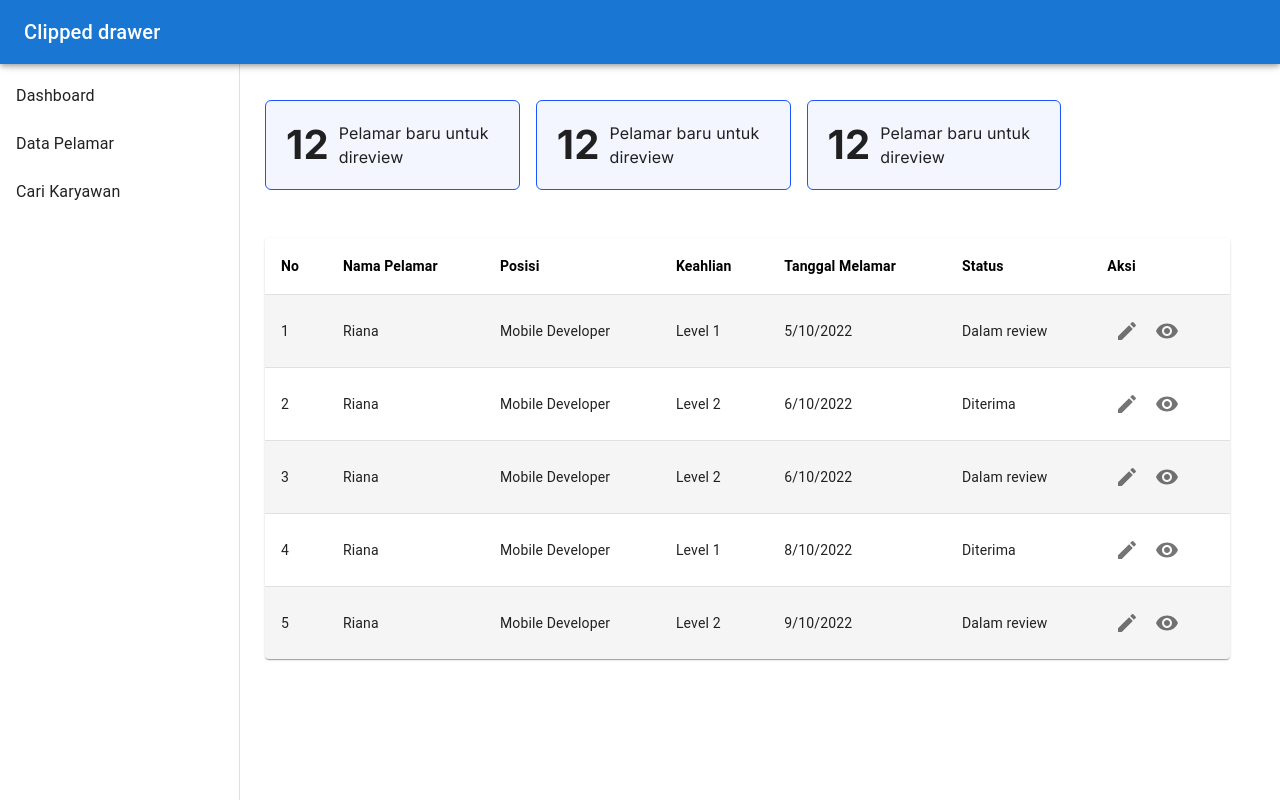
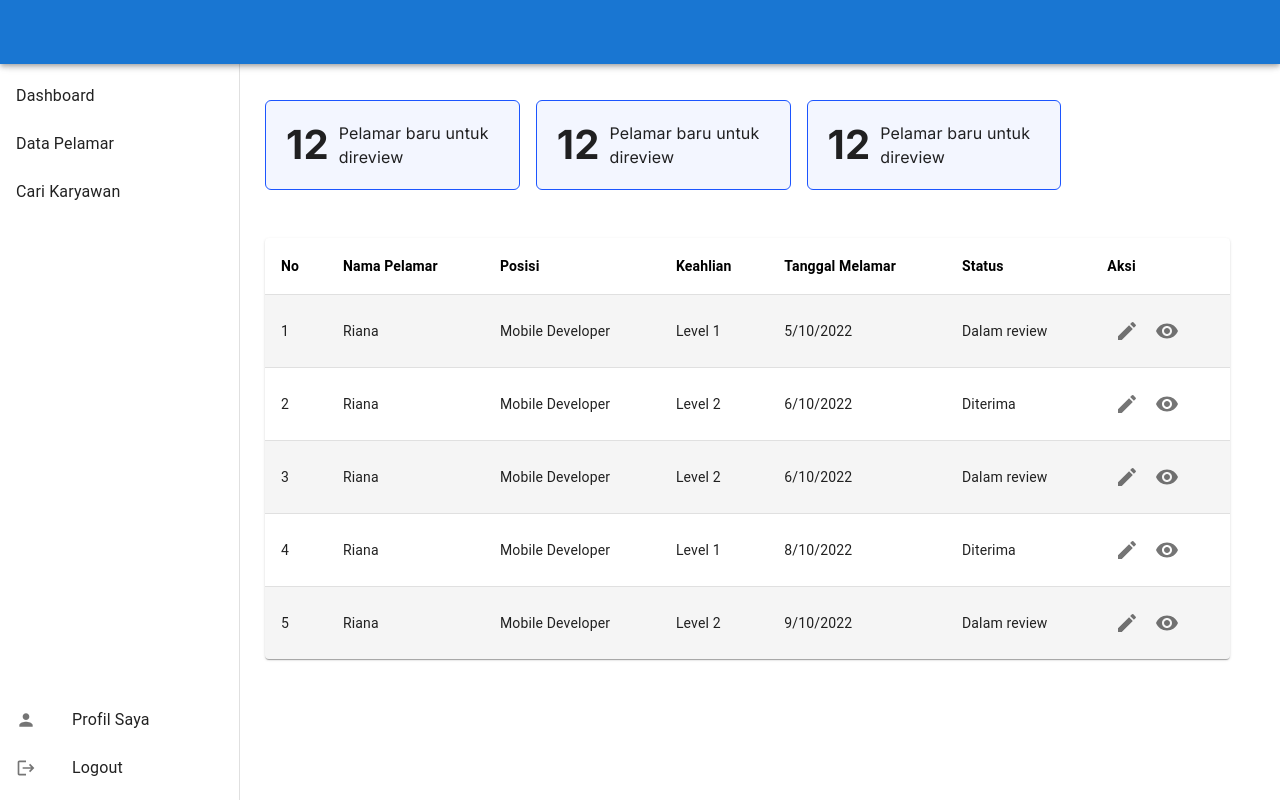
Before and after one commit to tarisadinda/ta-lj-web-company, a Next.js app: page /dashboard in a window 1280 px wide. Built offline with nearby package versions, Linux system fonts and the light colour scheme.

Commit message:
add sidebar

```diff
--- a/src/components/navbar.js
+++ b/src/components/navbar.js
@@ -1,30 +1,35 @@
-import * as React from 'react';
-import Box from '@mui/material/Box';
-import Drawer from '@mui/material/Drawer';
-import AppBar from '@mui/material/AppBar';
-import CssBaseline from '@mui/material/CssBaseline';
-import Toolbar from '@mui/material/Toolbar';
-import List from '@mui/material/List';
-import Typography from '@mui/material/Typography';
-import Divider from '@mui/material/Divider';
-import ListItem from '@mui/material/ListItem';
-import ListItemButton from '@mui/material/ListItemButton';
-import ListItemIcon from '@mui/material/ListItemIcon';
-import ListItemText from '@mui/material/ListItemText';
-import InboxIcon from '@mui/icons-material/MoveToInbox';
-import MailIcon from '@mui/icons-material/Mail';
+import * as React from 'react'
+import styles from '@/styles/components/Navbar.module.scss'
+import Box from '@mui/material/Box'
+import Drawer from '@mui/material/Drawer'
+import AppBar from '@mui/material/AppBar'
+import CssBaseline from '@mui/material/CssBaseline'
+import Toolbar from '@mui/material/Toolbar'
+import List from '@mui/material/List'
+import Typography from '@mui/material/Typography'
+import ListItem from '@mui/material/ListItem'
+import ListItemButton from '@mui/material/ListItemButton'
+import ListItemIcon from '@mui/material/ListItemIcon'
+import ListItemText from '@mui/material/ListItemText'
+import InboxIcon from '@mui/icons-material/MoveToInbox'
+import MailIcon from '@mui/icons-material/Mail'
+import LogoutIcon from '@mui/icons-material/Logout'
+import PersonIcon from '@mui/icons-material/Person'
 
-const drawerWidth = 240;
+const drawerWidth = 240
 
 export default function Navbar() {
+  const [activeIndex, setActiveIndex] = React.useState(null)
+
+  const selectBtn = (index) => {
+    setActiveIndex(index)
+  }
+
   return (
     <Box sx={{ display: 'flex' }}>
       <CssBaseline />
       <AppBar position="fixed" sx={{ zIndex: (theme) => theme.zIndex.drawer + 1 }}>
         <Toolbar>
-          <Typography variant="h6" noWrap component="div">
-            Clipped drawer
-          </Typography>
         </Toolbar>
       </AppBar>
       <Drawer
@@ -36,11 +41,23 @@ export default function Navbar() {
         }}
       >
         <Toolbar />
-        <Box sx={{ overflow: 'auto' }}>
+        <Box sx={{ overflow: 'auto' }} className={styles.menuWrap}>
           <List>
             {['Dashboard', 'Data Pelamar', 'Cari Karyawan'].map((text, index) => (
-              <ListItem key={text} disablePadding>
+              <ListItem key={index} disablePadding onClick={() => selectBtn(index)}>
+                <ListItemButton selected={activeIndex === index}>
+                  <ListItemText primary={text} />
+                </ListItemButton>
+              </ListItem>
+            ))}
+          </List>
+          <List>
+            {['Profil Saya', 'Logout'].map((text, index) => (
+              <ListItem key={index} disablePadding>
                 <ListItemButton>
+                  <ListItemIcon>
+                    {text === 'Logout' ? <LogoutIcon fontSize="small" /> : <PersonIcon fontSize="small" />}
+                  </ListItemIcon>
                   <ListItemText primary={text} />
                 </ListItemButton>
               </ListItem>
--- /dev/null
+++ b/src/styles/components/Navbar.module.scss
@@ -0,0 +1,6 @@
+.menuWrap {
+    display: flex;
+    flex-direction: column;
+    height: 100%;
+    justify-content: space-between;
+}
```
